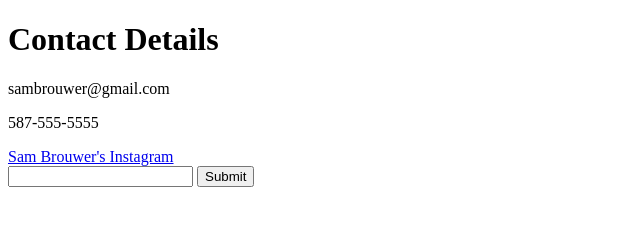
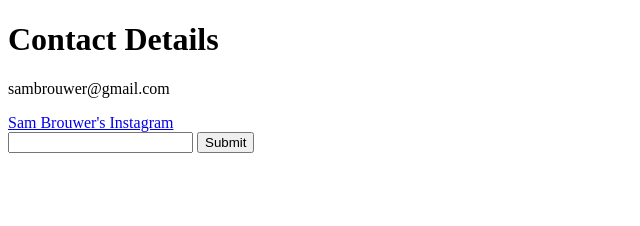
Before and after one commit to SamBrouwer/didactic-pancake, a plain HTML site: page contact.html in a window 1280 px wide. Shown: the whole page, without its empty margins (0-640 px from the left). Drawn offline with Linux system fonts and the light colour scheme.

Commit message:
Update contact.html

```diff
--- a/contact.html
+++ b/contact.html
@@ -9,7 +9,6 @@
 <body>
   <h1>Contact Details</h1>
   <p>sambrouwer@gmail.com</p>
-  <p>587-555-5555</p>
   <a href="https://www.instagram.com/brouwer_sam/?hl=en">Sam Brouwer's Instagram</a>
 <form class="" action="index.html" method="post">
   <input type="text" name="" value="">
```
